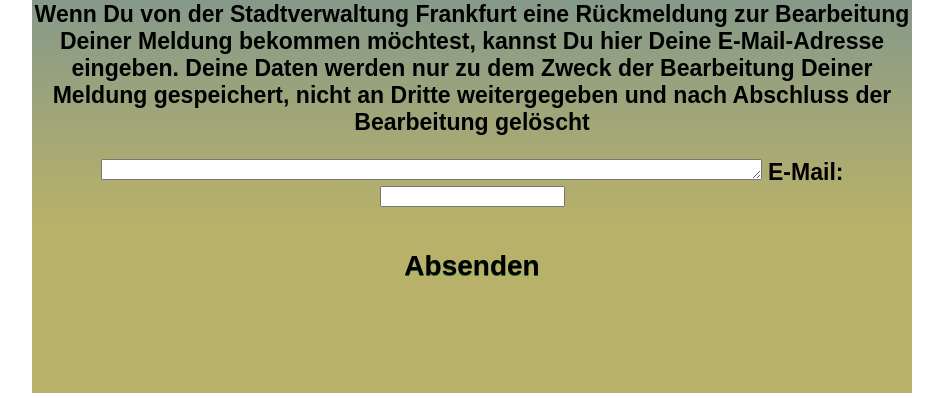
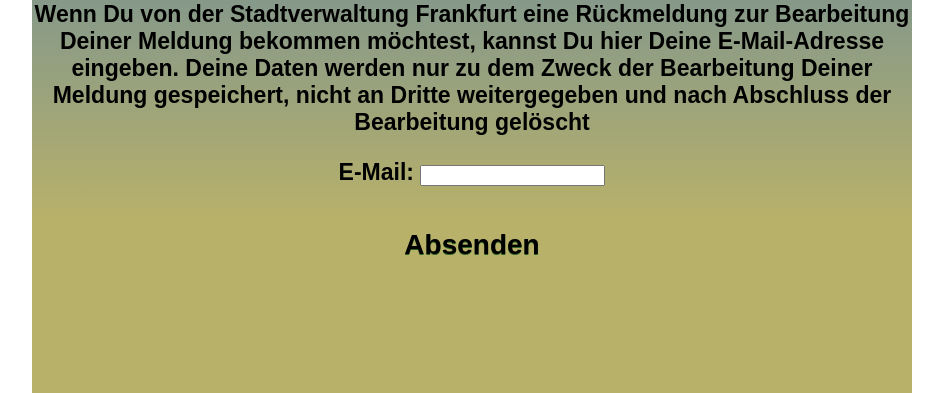
Before and after one commit to FuFou/Test, a plain HTML site: page Email.html in a window 1280 px wide. Shown: the part 407-800 px from the top of the page, without its empty margins (168-1111 px from the left). Drawn offline with Linux system fonts and the light colour scheme.

Commit message:
Update Email.html

```diff
--- a/Email.html
+++ b/Email.html
@@ -23,10 +23,9 @@
       <p>Wenn Du von der Stadtverwaltung Frankfurt eine Rückmeldung zur Bearbeitung Deiner Meldung bekommen möchtest, kannst Du hier Deine E-Mail-Adresse eingeben. Deine Daten werden nur zu dem Zweck der Bearbeitung Deiner Meldung gespeichert, nicht an Dritte weitergegeben und nach Abschluss der Bearbeitung gelöscht<br>
 <form action="form.php" method="post">
    <div>
-      <textarea id="text" name="text" cols="80" rows="1"></textarea>
 	   <form>
              <label>E-Mail:
-             <input type="email" name="email">
+             <input type="email" name="email" cols="80">
              </label>
            </form>
       <br><br>
```
